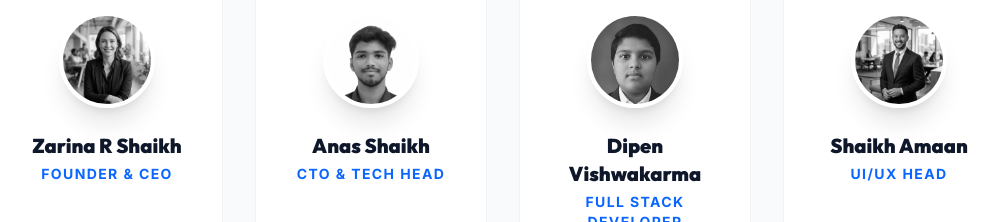
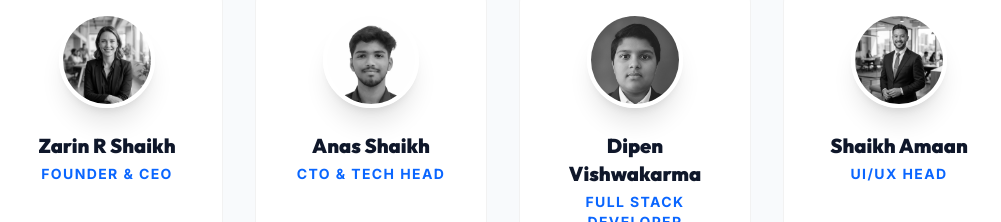
Before and after one commit to Blexedanas/tech, a Next.js app: page /about in a window 1280 px wide. Shown: the part 2353-2575 px from the top of the page, without its empty margins (137-1138 px from the left). Built offline with nearby package versions, Linux system fonts and the light colour scheme.

Commit message:
Content: Update Instagram links to zerixa.tech handle

```diff
--- a/app/about/page.tsx
+++ b/app/about/page.tsx
@@ -15,7 +15,7 @@ const values = [
 ]
 
 const team = [
-    { name: 'Zarina R Shaikh', role: 'Founder & CEO', image: '/Zarina.png', color: 'hsl(20, 70%, 55%)', social: {} },
+    { name: 'Zarin R Shaikh', role: 'Founder & CEO', image: '/Zarina.png', color: 'hsl(20, 70%, 55%)', social: {} },
     { name: 'Anas Shaikh', role: 'CTO & Tech Head', image: '/Anas.jpeg', color: 'hsl(260, 70%, 65%)', social: { github: 'https://github.com/Blexedanas', portfolio: 'https://anasportfoliio.web.app/', linkedin: 'https://www.linkedin.com/in/anas-shaikh-a0ba1a2b1/' } },
     { name: 'Dipen Vishwakarma', role: 'Full Stack Developer', image: '/Dipen.png', color: 'hsl(180, 70%, 45%)', social: { github: 'https://github.com/vishwakarmadipen85', portfolio: 'https://dipenvishportfolio.netlify.app/', linkedin: 'https://www.linkedin.com/in/dipen-vishwakarma-976705303/' } },
     { name: 'Shaikh Amaan', role: 'UI/UX Head', image: '/Amaan.png', color: 'hsl(200, 70%, 55%)', social: {} },
--- a/app/globals.css
+++ b/app/globals.css
@@ -10,10 +10,10 @@
     --red-glow: rgba(163, 9, 39, 0.08);
     --blue: #0A66FF;
     --green: #10B981;
-    --navy: #F8FAFC;
-    --navy-mid: #F1F5F9;
-    --navy-light: #E2E8F0;
-    --navy-card: rgba(255, 255, 255, 0.8);
+    --navy: #FAFAFA;
+    --navy-mid: #F4F4F5;
+    --navy-light: #E4E4E7;
+    --navy-card: rgba(250, 250, 250, 0.8);
     --text-1: #0F172A;
     --text-2: #334155;
     --text-3: #64748B;
--- a/app/page.tsx
+++ b/app/page.tsx
@@ -355,7 +355,7 @@ export default function Home() {
                         }}
                     />
                     <div className="absolute inset-0 grid-pattern opacity-10" />
-                    <div className="absolute inset-0 bg-gradient-to-b from-transparent via-white/80 to-white" />
+                    <div className="absolute inset-0 bg-gradient-to-b from-transparent via-[#FAFAFA]/90 to-[#FAFAFA]" />
                 </div>
 
                 <div className="container-custom relative z-10 grid lg:grid-cols-2 gap-12 items-center min-h-[calc(100vh-80px)] py-12">
@@ -558,11 +558,11 @@ export default function Home() {
             </section>
 
             {/* ═══════════════════ TECH MARQUEE ═══════════════════ */}
-            <div className="py-12 bg-white relative z-10 overflow-hidden perspective-2000">
-                <div className="tilt-3d py-10 border-y border-black/5 bg-slate-50 relative scale-110">
+            <div className="py-12 bg-[#FAFAFA] relative z-10 overflow-hidden perspective-2000">
+                <div className="tilt-3d py-10 border-y border-black/5 bg-[#F4F4F5] relative scale-110">
                     {/* Edge Fades */}
-                    <div className="absolute inset-y-0 left-0 w-64 bg-gradient-to-r from-white via-white/80 to-transparent z-20 pointer-events-none" />
-                    <div className="absolute inset-y-0 right-0 w-64 bg-gradient-to-l from-white via-white/80 to-transparent z-20 pointer-events-none" />
+                    <div className="absolute inset-y-0 left-0 w-64 bg-gradient-to-r from-[#F4F4F5] via-[#F4F4F5]/80 to-transparent z-20 pointer-events-none" />
+                    <div className="absolute inset-y-0 right-0 w-64 bg-gradient-to-l from-[#F4F4F5] via-[#F4F4F5]/80 to-transparent z-20 pointer-events-none" />
 
                     {/* Row 1: Leftward */}
                     <div className="flex animate-marquee whitespace-nowrap mb-8 pb-4">
--- a/components/layout/Footer.tsx
+++ b/components/layout/Footer.tsx
@@ -23,7 +23,7 @@ const socials = [
     { icon: Twitter, href: 'https://twitter.com/vibetechnexus', label: 'Twitter' },
     { icon: Linkedin, href: 'https://www.linkedin.com/in/vibe-tech-2752373b2/', label: 'LinkedIn' },
     { icon: Github, href: 'https://github.com/vibetechnexus', label: 'GitHub' },
-    { icon: Instagram, href: 'https://www.instagram.com/vibetechnexus?igsh=Nng3aDY1NjNsb2pp', label: 'Instagram' },
+    { icon: Instagram, href: 'https://www.instagram.com/zerixa.tech/', label: 'Instagram' },
 ]
 
 export default function Footer() {
--- a/components/sections/FoundersSection.tsx
+++ b/components/sections/FoundersSection.tsx
@@ -7,10 +7,10 @@ import Image from 'next/image'
 
 const founders = [
     {
-        name: "Zarina R Shaikh",
+        name: "Zarin R Shaikh",
         role: "Founder & CEO",
         image: "/Zarina.png",
-        bio: "Strategic visionary leading ZERIXA TECH's mission. Zarina drives the core business strategy to redefine how brands interact with technology.",
+        bio: "Strategic visionary leading ZERIXA TECH's mission. Zarin drives the core business strategy to redefine how brands interact with technology.",
         linkedin: "https://www.linkedin.com/",
         github: "https://github.com/",
         portfolio: "",
--- a/components/sections/TeamSection.tsx
+++ b/components/sections/TeamSection.tsx
@@ -10,7 +10,7 @@ const team = [
     { name: 'Rishi', role: 'Senior App / Backend Dev', image: '', social: { linkedin: '#', github: '#' } },
     { name: 'Ankit Shah', role: 'Project Manager', image: '/Ankit.png', social: { linkedin: '#', twitter: '#' } },
     { name: 'Sohail Shaikh', role: 'Digital Marketing Head', image: '/Sohail.png', social: { linkedin: '#', twitter: '#' } },
-    { name: 'Zarina R Shaikh', role: 'Team Member', image: '/Zarina.png', social: { linkedin: '#' } },
+    { name: 'Zarin R Shaikh', role: 'Team Member', image: '/Zarina.png', social: { linkedin: '#' } },
 ]
 
 export default function TeamSection() {
```
